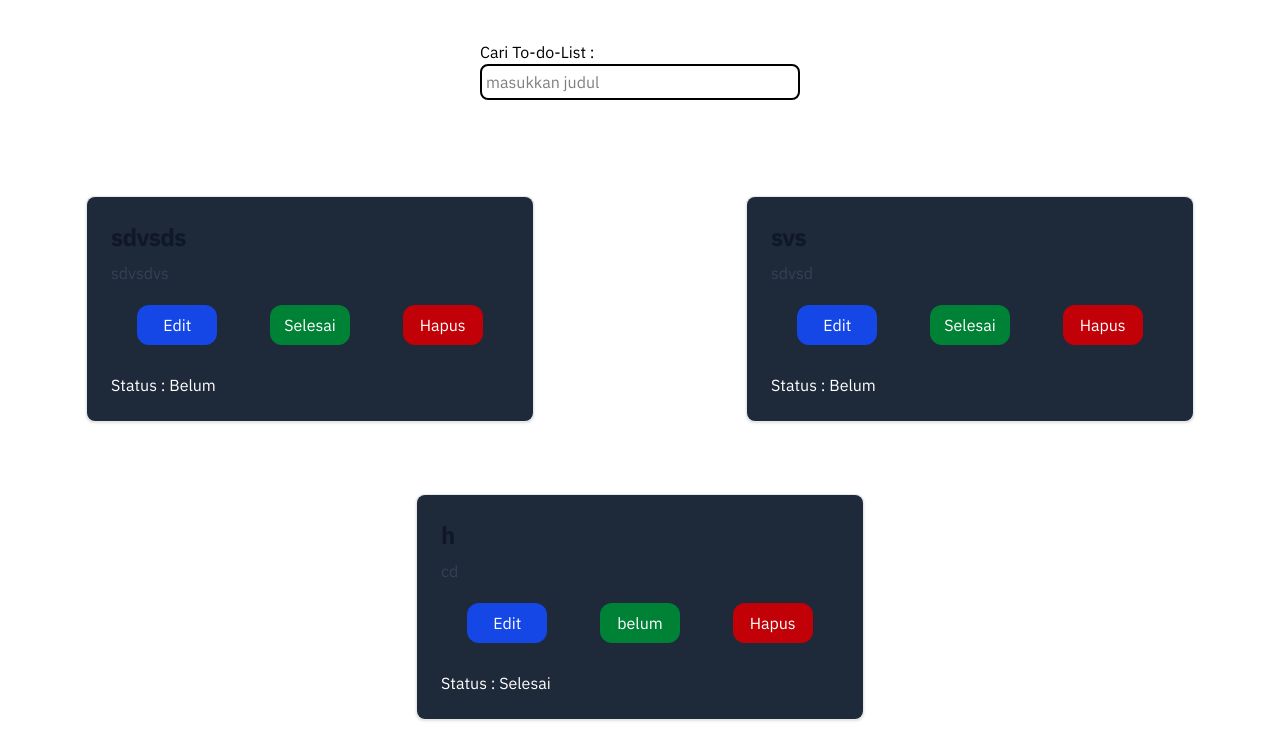
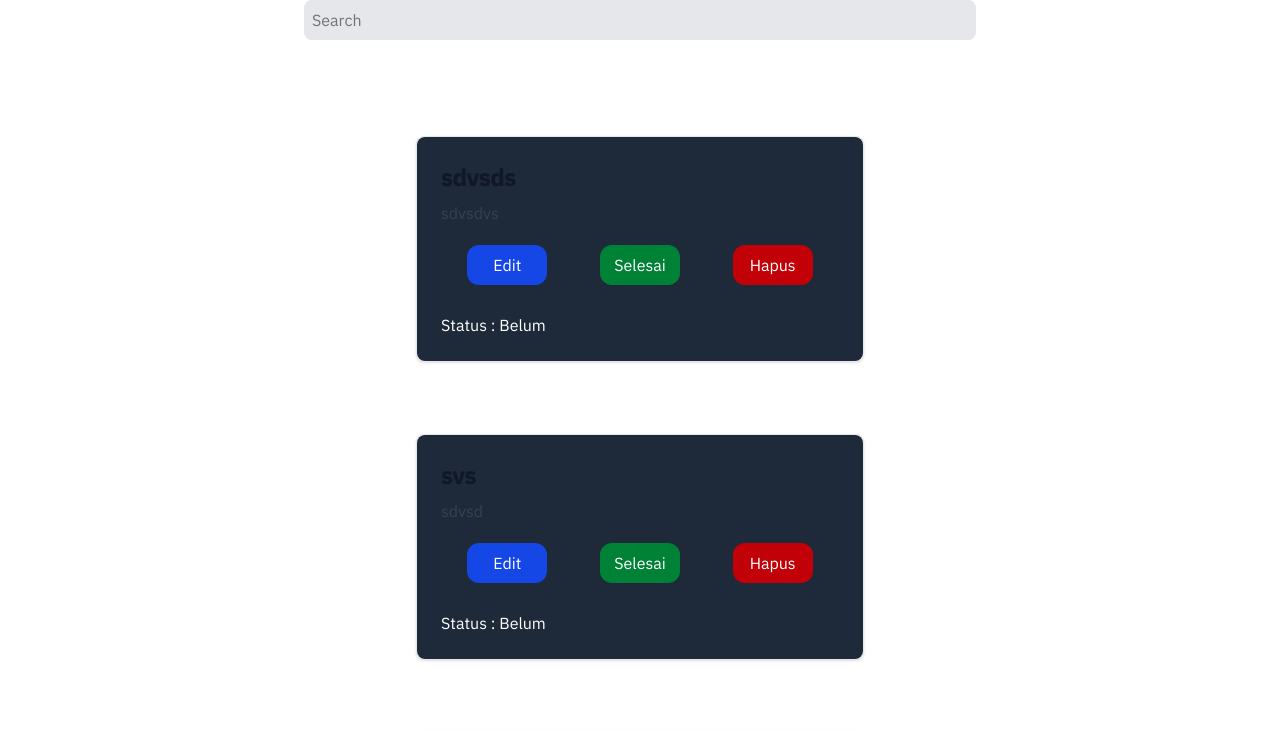
Before and after one commit to ArveonTech/todolist, a React (Vite) app: page /data in a window 1280 px wide. Shown: the top 731 px of the page. Built offline with nearby package versions, Linux system fonts and the light colour scheme; data requests are answered from the project's data file.

Commit message:
project To-do-list #2

```diff
--- a/src/app.jsx
+++ b/src/app.jsx
@@ -8,8 +8,6 @@ import TodoCard from "./components/templates/TodoCard";
 import SearchInputCard from "./components/templates/SearchInputCard";
 
 function App() {
-  const [judul, setJudul] = useState(null);
-
   const router = createBrowserRouter([
     {
       path: "/",
@@ -23,8 +21,7 @@ function App() {
       path: "/data",
       element: (
         <TodoCardCon>
-          <SearchInputCard onUpdate={setJudul} />
-          <TodoCard judul={judul} />
+          <TodoCard />
         </TodoCardCon>
       ),
     },
--- a/src/components/templates/SearchInputCard.jsx
+++ /dev/null
@@ -1,12 +0,0 @@
-export default function SearchInputCard({ onUpdate }) {
-  const handleSearch = (e) => {
-    onUpdate(e.target.value);
-  };
-
-  return (
-    <div className="max-w-xs mx-auto mt-10 flex flex-col ">
-      <label htmlFor="searchTodo">Cari To-do-List : </label>
-      <input type="text" id="searchTodo" className="border-2 p-1 rounded-lg" placeholder="masukkan judul" onChange={handleSearch} />
-    </div>
-  );
-}
--- a/src/components/templates/TodoCard.jsx
+++ b/src/components/templates/TodoCard.jsx
@@ -6,6 +6,8 @@ export default function TodoCard({ judul }) {
   const [judulEdit, setJudulEdit] = useState("");
   const [catatanEdit, setCatatanEdit] = useState("");
   const [todos, setTodos] = useState([]);
+
+  const [input, setInput] = useState("");
 
   useEffect(() => {
     fetch("http://localhost:3000/todos")
@@ -16,11 +18,7 @@ export default function TodoCard({ judul }) {
 
   useEffect(() => {
     console.log(judul);
-  },[judul]);
-
-  function handleSearch(judul) {
-    setTodos((prevTodos) => prevTodos.filter((todo) => todo.judul.toLowerCase().includes(judul.toLowerCase())));
-  }
+  }, [judul]);
 
   function handleDelate(id) {
     fetch(`http://localhost:3000/todos/${id}`, { method: "DELETE" })
@@ -79,8 +77,13 @@ export default function TodoCard({ judul }) {
 
   return (
     <>
+      <div className="max-w-2xl mx-auto flex flex-col">
+        <input type="text" placeholder="Search" className="p-2 bg-gray-200 rounded-lg outline-none" onChange={(e) => setInput(e.target.value)} />
         <div className="w-full flex gap-10 flex-wrap justify-center mt-20">
-        {todos.map((d) => (
+          {todos &&
+            todos
+              .filter((d) => d.judul.toLowerCase().includes(input))
+              .map((d) => (
                 <div key={d.id} className="max-w-md w-full bg-white border border-gray-200 rounded-lg shadow-sm hover:bg-gray-100 mx-auto my-4">
                   {cardEdit && editingId === d.id ? (
                     <form className="flex flex-col pt-10 bg-white p-6">
@@ -140,6 +143,7 @@ export default function TodoCard({ judul }) {
                 </div>
               ))}
         </div>
+      </div>
     </>
   );
 }
```
Lines whose indentation alone changed are shown as unchanged.
